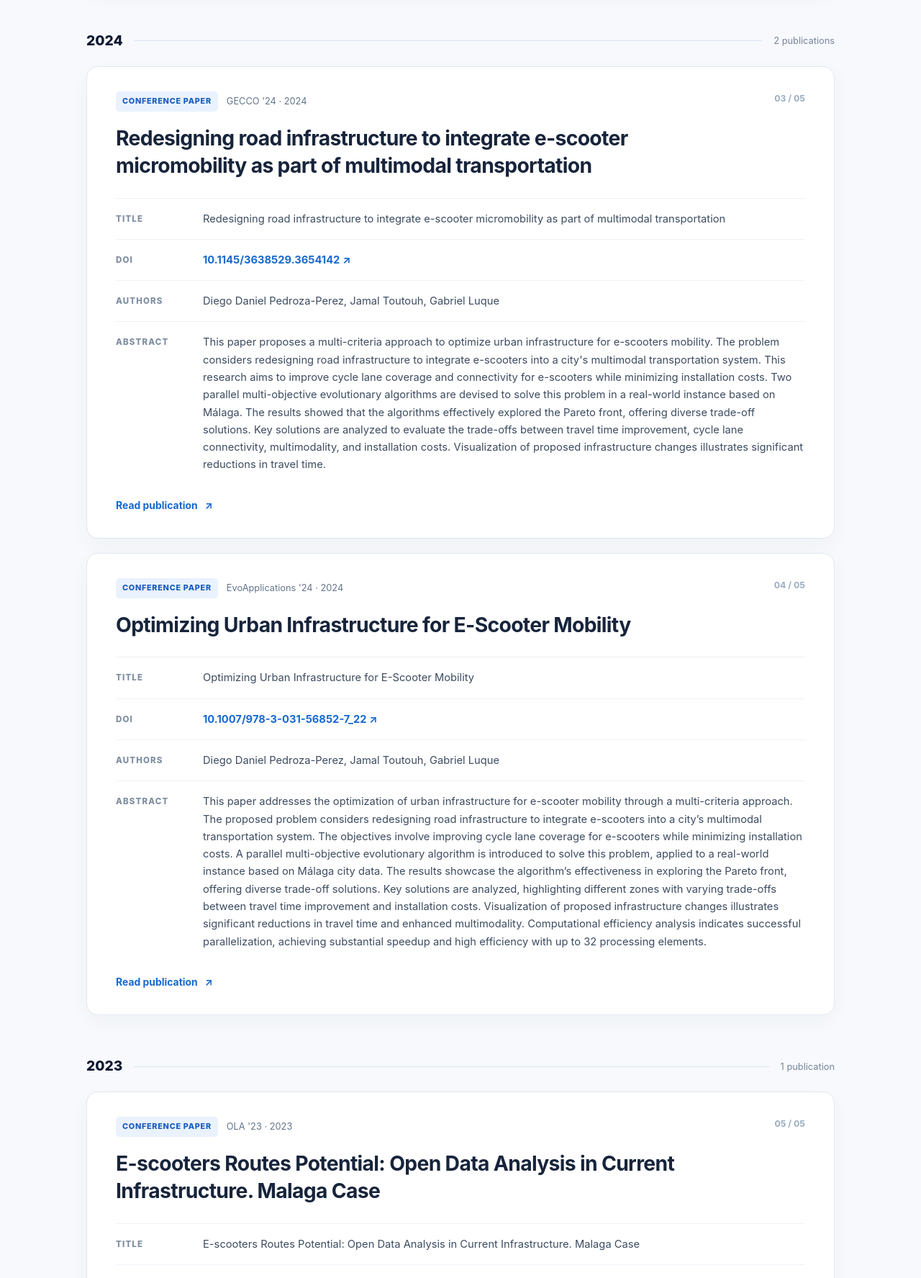
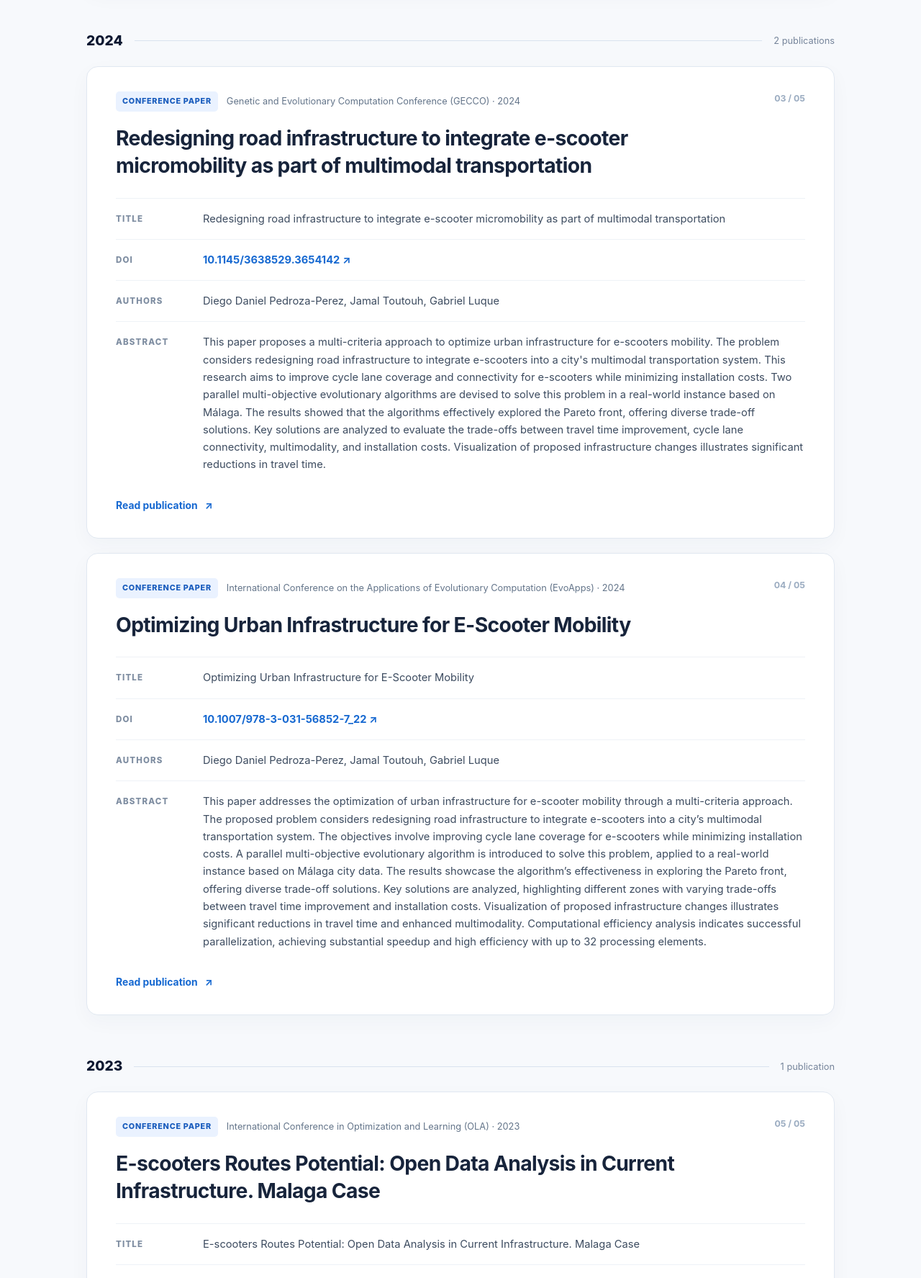
Before and after one commit to pedrozad/pedrozad.github.io, a plain HTML site: page index.html in a window 1280 px wide. Shown: the part 2540-4315 px from the top of the page at 72% size. Drawn offline with Linux system fonts and the light colour scheme.

Commit message:
Expanding conference's names

```diff
--- a/index.html
+++ b/index.html
@@ -48,7 +48,7 @@
     </article>
 
     <article class="publication" id="gecco-2026">
-      <div class="publication-heading"><div class="metadata"><span class="tag">CONFERENCE PAPER</span><span class="venue">GECCO '26 · 2026</span></div><span class="number">02 / 05</span></div>
+      <div class="publication-heading"><div class="metadata"><span class="tag">CONFERENCE PAPER</span><span class="venue">Genetic and Evolutionary Computation Conference (GECCO) · 2026</span></div><span class="number">02 / 05</span></div>
       <h3>Robust Multi-Objective Optimization for Bicycle Rebalancing in Shared Mobility Systems</h3>
       <dl class="details">
         <div><dt>Title</dt><dd>Robust Multi-Objective Optimization for Bicycle Rebalancing in Shared Mobility Systems</dd></div>
@@ -62,7 +62,7 @@
     <div class="year-heading"><span>2024</span><span class="rule"></span><span>2 publications</span></div>
 
     <article class="publication" id="gecco-2024">
-      <div class="publication-heading"><div class="metadata"><span class="tag">CONFERENCE PAPER</span><span class="venue">GECCO '24 · 2024</span></div><span class="number">03 / 05</span></div>
+      <div class="publication-heading"><div class="metadata"><span class="tag">CONFERENCE PAPER</span><span class="venue">Genetic and Evolutionary Computation Conference (GECCO) · 2024</span></div><span class="number">03 / 05</span></div>
       <h3>Redesigning road infrastructure to integrate e-scooter micromobility as part of multimodal transportation</h3>
       <dl class="details">
         <div><dt>Title</dt><dd>Redesigning road infrastructure to integrate e-scooter micromobility as part of multimodal transportation</dd></div>
@@ -74,7 +74,7 @@
     </article>
 
     <article class="publication" id="evo-2024">
-      <div class="publication-heading"><div class="metadata"><span class="tag">CONFERENCE PAPER</span><span class="venue">EvoApplications '24 · 2024</span></div><span class="number">04 / 05</span></div>
+      <div class="publication-heading"><div class="metadata"><span class="tag">CONFERENCE PAPER</span><span class="venue">International Conference on the Applications of Evolutionary Computation (EvoApps) · 2024</span></div><span class="number">04 / 05</span></div>
       <h3>Optimizing Urban Infrastructure for E-Scooter Mobility</h3>
       <dl class="details">
         <div><dt>Title</dt><dd>Optimizing Urban Infrastructure for E-Scooter Mobility</dd></div>
@@ -88,7 +88,7 @@
     <div class="year-heading"><span>2023</span><span class="rule"></span><span>1 publication</span></div>
 
     <article class="publication" id="ola-2023">
-      <div class="publication-heading"><div class="metadata"><span class="tag">CONFERENCE PAPER</span><span class="venue">OLA '23 · 2023</span></div><span class="number">05 / 05</span></div>
+      <div class="publication-heading"><div class="metadata"><span class="tag">CONFERENCE PAPER</span><span class="venue">International Conference in Optimization and Learning (OLA) · 2023</span></div><span class="number">05 / 05</span></div>
       <h3>E-scooters Routes Potential: Open Data Analysis in Current Infrastructure. Malaga Case</h3>
       <dl class="details">
         <div><dt>Title</dt><dd>E-scooters Routes Potential: Open Data Analysis in Current Infrastructure. Malaga Case</dd></div>
```
